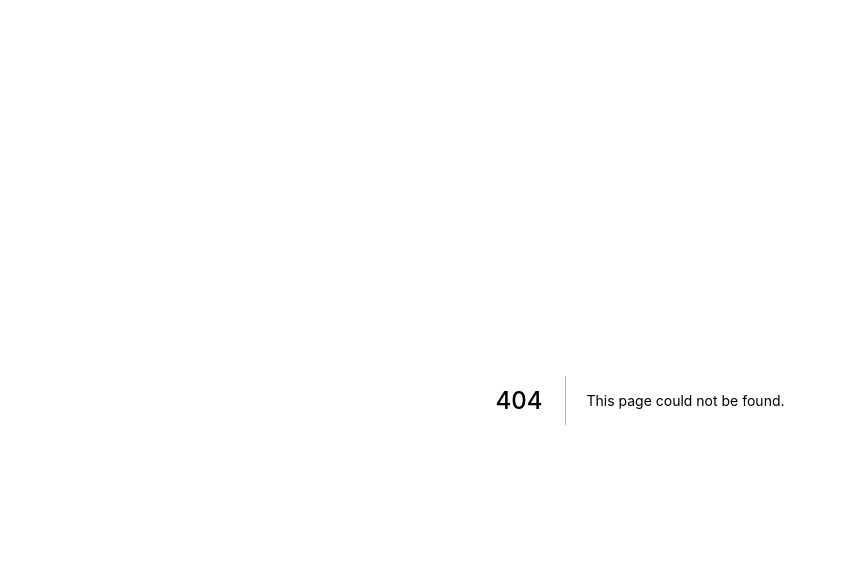
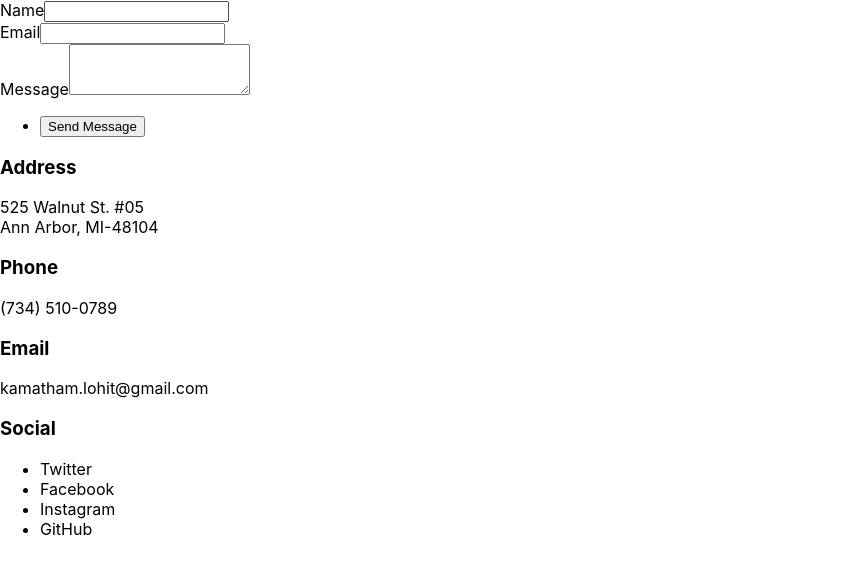
Before and after one commit to LohitReddy359/personal-website-nextjs, a Next.js app: page /contact in a window 1280 px wide. Before the commit this address had no page. Shown: the top 574 px of the page, without its empty margins (0-847 px from the left). Built offline with nearby package versions, Linux system fonts and the light colour scheme.

Commit message:
Added contact page and linked it to nav bar

```diff
--- a/components/NavBar.js
+++ b/components/NavBar.js
@@ -20,7 +20,7 @@ function NavBar() {
             <Link href="projects">Projects</Link>
           </li>
           <li>
-            <Link href="#">Contact</Link>
+            <Link href="contact">Contact</Link>
           </li>
         </ul>
       </nav>
--- /dev/null
+++ b/components/contact/Contact.js
@@ -0,0 +1,80 @@
+import Link from "next/link";
+
+function Contact() {
+  return (
+    <div>
+      <section>
+        <form method="post" action="#">
+          <div class="fields">
+            <div class="field">
+              <label for="name">Name</label>
+              <input type="text" name="name" id="name" />
+            </div>
+            <div class="field">
+              <label for="email">Email</label>
+              <input type="text" name="email" id="email" />
+            </div>
+            <div class="field">
+              <label for="message">Message</label>
+              <textarea name="message" id="message" rows="3"></textarea>
+            </div>
+          </div>
+          <ul class="actions">
+            <li>
+              <input type="submit" value="Send Message" />
+            </li>
+          </ul>
+        </form>
+      </section>
+      <section class="split contact">
+        <section class="alt">
+          <h3>Address</h3>
+          <p>
+            525 Walnut St. #05
+            <br />
+            Ann Arbor, MI-48104
+          </p>
+        </section>
+        <section>
+          <h3>Phone</h3>
+          <p>(734) 510-0789</p>
+        </section>
+        <section>
+          <h3>Email</h3>
+          <p>
+            <Link href="mailto:kamatham.lohit@gmail.com">
+              kamatham.lohit@gmail.com
+            </Link>
+          </p>
+        </section>
+        <section>
+          <h3>Social</h3>
+          <ul class="icons alt">
+            <li>
+              <a href="#" class="icon brands alt fa-twitter">
+                <span class="label">Twitter</span>
+              </a>
+            </li>
+            <li>
+              <a href="#" class="icon brands alt fa-facebook-f">
+                <span class="label">Facebook</span>
+              </a>
+            </li>
+            <li>
+              <a href="#" class="icon brands alt fa-instagram">
+                <span class="label">Instagram</span>
+              </a>
+            </li>
+            <li>
+              <a href="#" class="icon brands alt fa-github">
+                <span class="label">GitHub</span>
+              </a>
+            </li>
+          </ul>
+        </section>
+      </section>
+    </div>
+  );
+}
+
+export default Contact;
--- a/pages/about/index.js
+++ b/pages/about/index.js
@@ -1,6 +1,6 @@
-import IntroPara from "../../components/about_page/IntroPara";
-import MyPic from "../../components/about_page/MyPic";
-import Skills from "../../components/about_page/Skills";
+import IntroPara from "../../components/about/IntroPara";
+import MyPic from "../../components/about/MyPic";
+import Skills from "../../components/about/Skills";
 import SectionHeading from "../../components/SectionHeading";
 
 export default function AboutPage() {
--- /dev/null
+++ b/pages/contact/index.js
@@ -0,0 +1,9 @@
+import Contact from "../../components/contact/Contact";
+
+export default function ContactPage() {
+  return (
+    <div>
+      <Contact />
+    </div>
+  );
+}
```
Also changed, not shown: pages/_app.js (+4 -3 lines).
